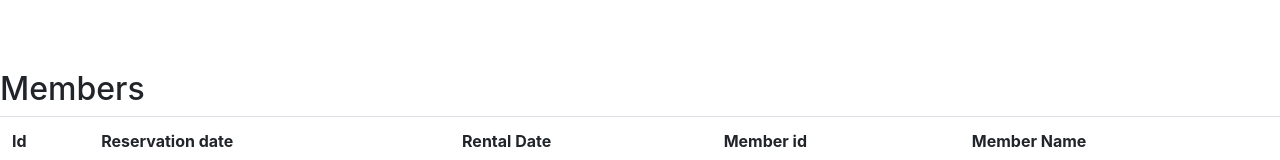
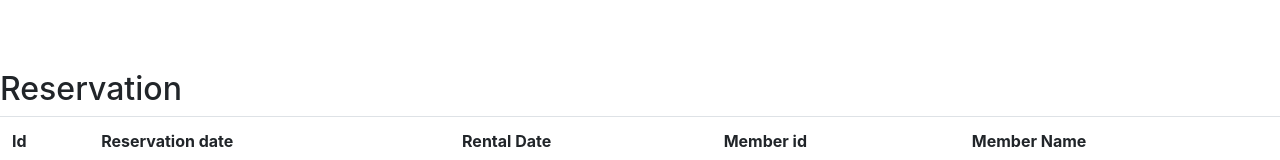
Before and after one commit to KingAlistair/ExamPreparationFall2022-Frontend, a plain HTML site: page reservations.html in a window 1280 px wide. Shown: the part 410-570 px from the top of the page. Drawn offline with nearby package versions, Linux system fonts and the light colour scheme; no server answers.

Commit message:
Reservation typo

```diff
--- a/reservations.html
+++ b/reservations.html
@@ -29,7 +29,7 @@
     </form><br><br>
 </div>
 <br>
-<h2>Members</h2>
+<h2>Reservation</h2>
 
 <table class="table">
     <tr>
```
